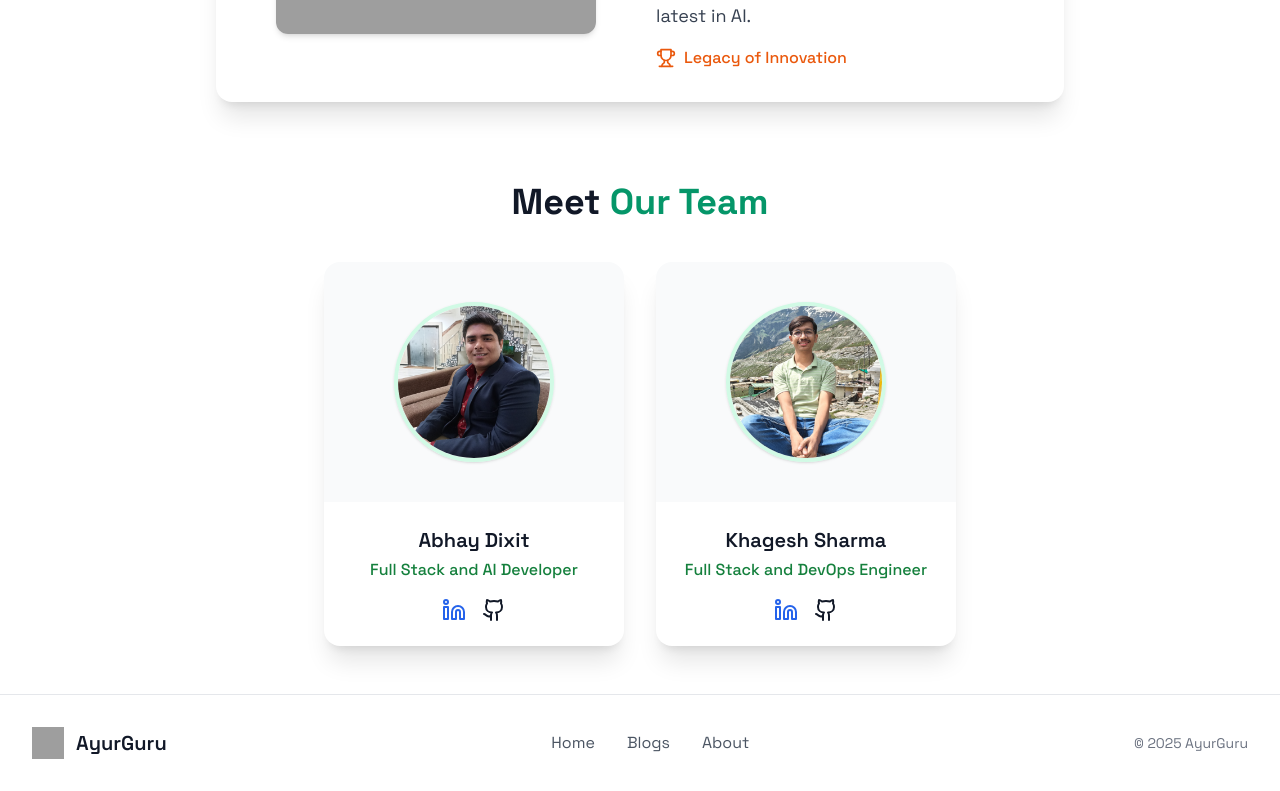
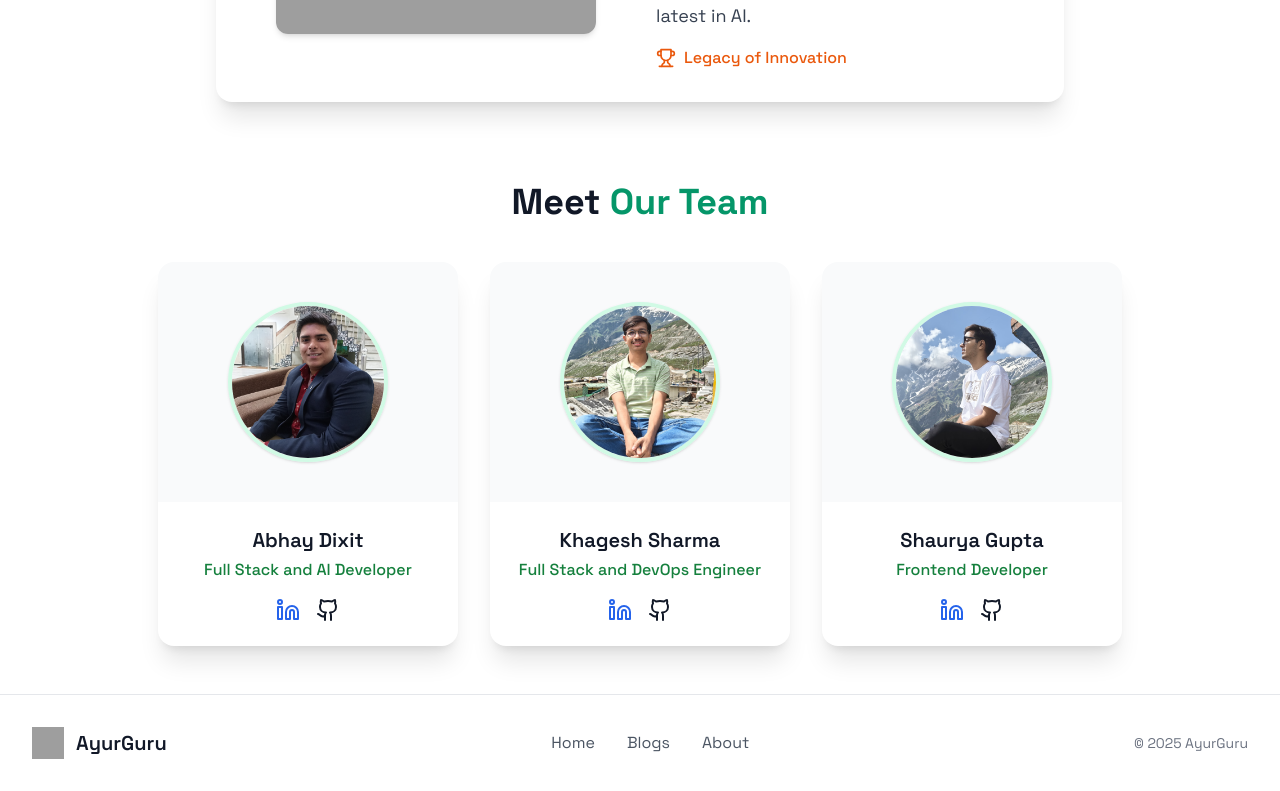
Before and after one commit to abhaydixit07/ayurguru-frontend, a React (Vite) app: page /about in a window 1280 px wide. Shown: the part 1084-1875 px from the top of the page. Built offline with nearby package versions, Linux system fonts and the light colour scheme; grey boxes are pictures that could not be loaded.

Commit message:
Add Shaurya Gupta to team members list

```diff
--- a/src/Pages/About.jsx
+++ b/src/Pages/About.jsx
@@ -19,13 +19,13 @@ const teamMembers = [
         linkedin: "https://www.linkedin.com/in/khageshsharma",
         github: "https://github.com/khagesh2409",
     },
-    // {
-    //     name: "Shaurya Gupta",
-    //     img: Shaurya,
-    //     role: "Frontend Developer",
-    //     linkedin: "https://www.linkedin.com/in/shaurya--gupta",
-    //     github: "https://github.com/CodeByShaurya",
-    // },
+    {
+        name: "Shaurya Gupta",
+        img: Shaurya,
+        role: "Frontend Developer",
+        linkedin: "https://www.linkedin.com/in/shaurya--gupta",
+        github: "https://github.com/CodeByShaurya",
+    },
 ];
 
 const About = () => {
```
